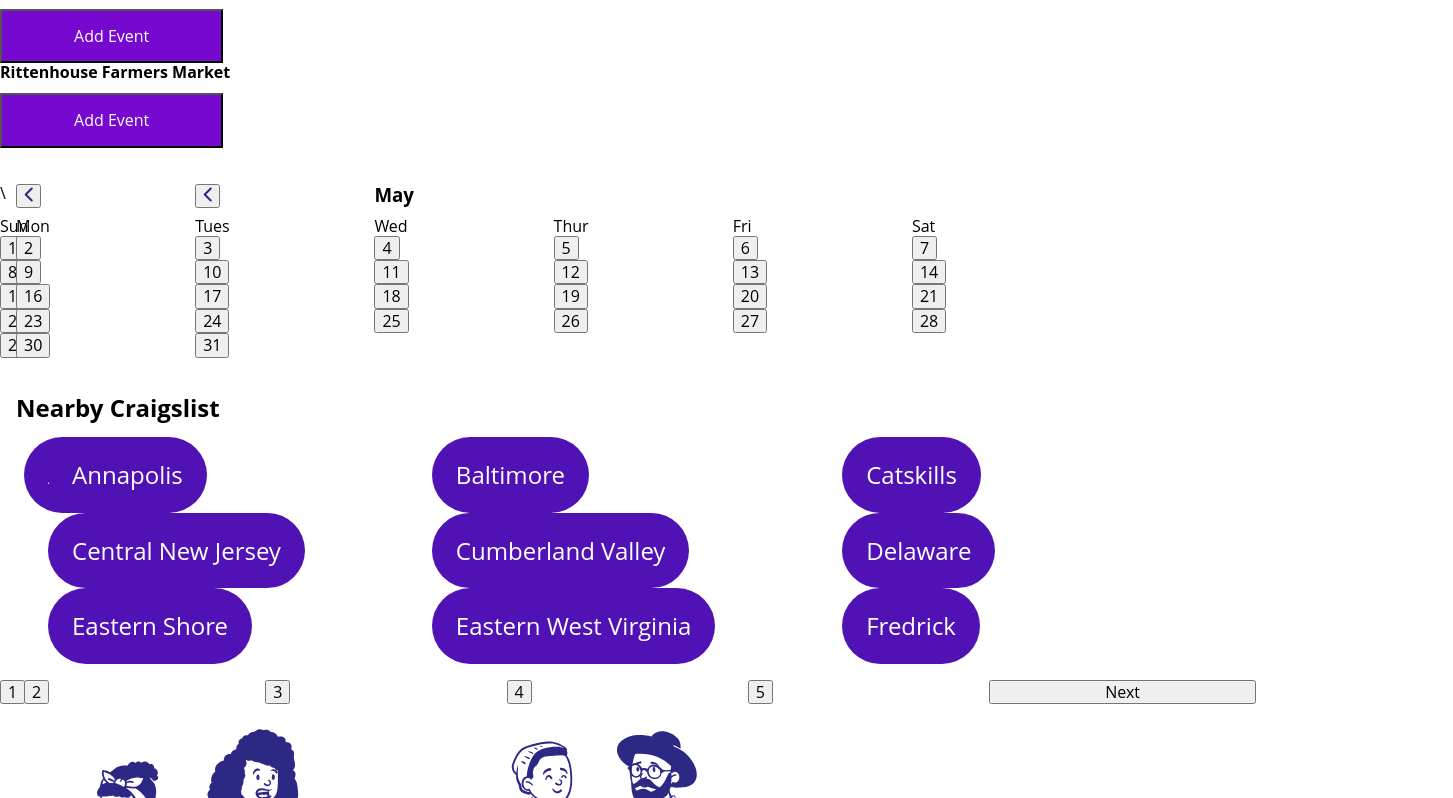
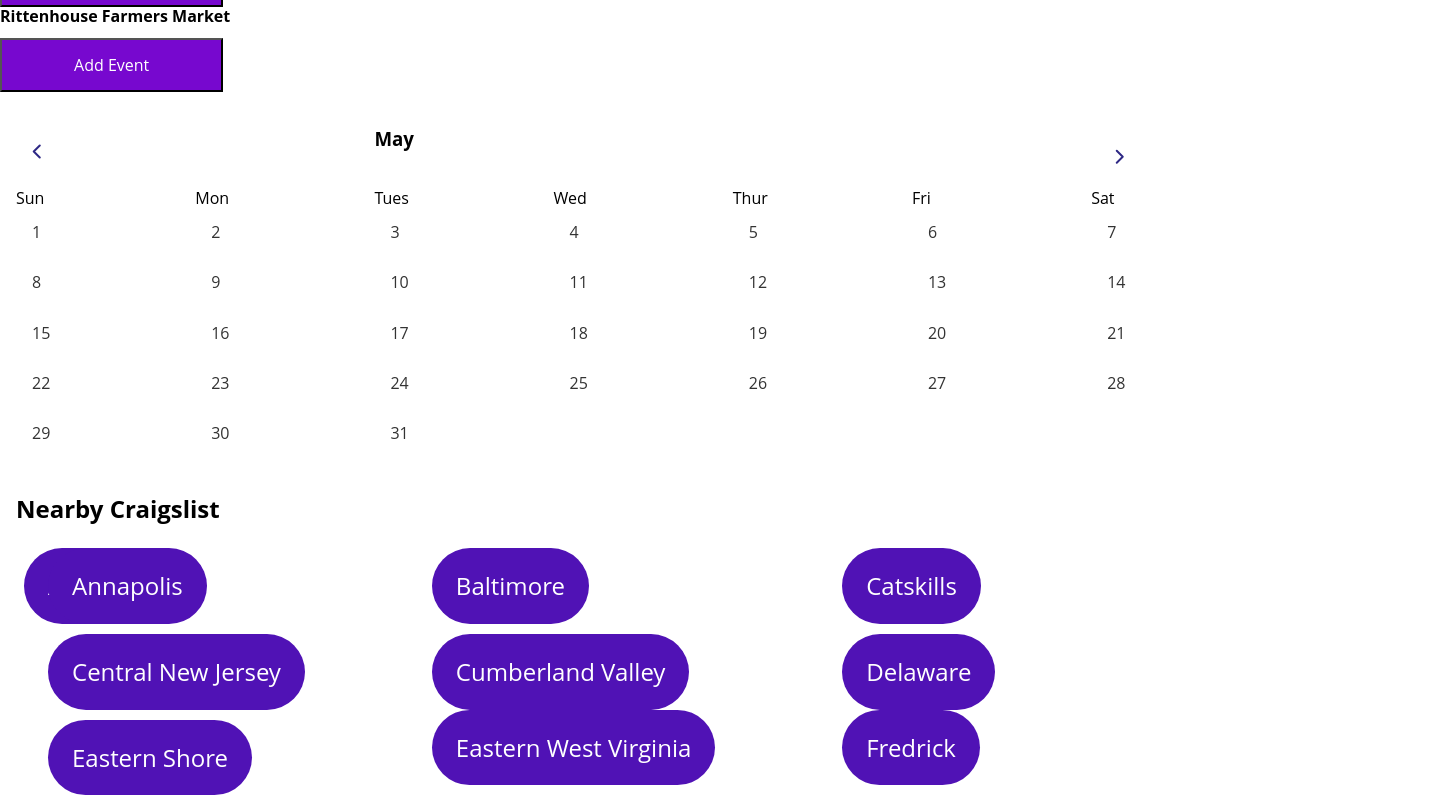
Before and after one commit to bluekoenig/Final-Craigslist-Buildout, a website: page deploy/index.html in a window 1280 px wide. Shown: the part 2943-3741 px from the top of the page, 1453 px wide, since content can reach past the window. Drawn offline with Linux system fonts and the light colour scheme.

Commit message:
it be workin!

```diff
--- a/deploy/index.html
+++ b/deploy/index.html
@@ -144,10 +144,10 @@
                     <section class="mega-calendar">
 
 
-                        <ul class="days-of-week">\
-                            <li>  <button class="l-but"> <img src="images/Vector.svg" alt=""> </button> </li>
-                            <li>  <button class="r-but"> <img src="images/Vector.svg" alt=""> </button>            </li>
-                            <li> <h3 class="month">May</h3> </li>
+                        <ul>
+                            <li class="l-but">  <button > <img src="images/Vector.svg" alt=""> </button> </li>
+                            <li class="r-but">  <button > <img src="images/chevron-right.svg" alt=""> </button>            </li>
+                            <li class="month"> <h3 >May</h3> </li>
                             <li class="sun">Sun</li>
                             <li class="mon">Mon</li>
                             <li class="tue">Tues</li>
@@ -192,7 +192,7 @@
 
 
                 </section>
-    <section id="nearby" class="featured">
+    <section id="nearby">
                         <section>
                             <h2>Nearby Craigslist</h2>
 
--- a/dev/scss/sections/_featured.scss
+++ b/dev/scss/sections/_featured.scss
@@ -2,6 +2,7 @@
     h2{
         margin-top: 24px;
         margin-left: 16px;
+        // temporary
         display: grid;
 
     }
@@ -10,8 +11,8 @@
     display: grid;
     grid-template-columns: 24px auto auto auto auto auto 24px;
     grid-template-areas:
-    "b1 b2 b3 b4 b4"
-    ". b5 b6 b7 .";
+    ". b1 b2 b3 b4 b4 ."
+    ". b5 b6 b7 b8 . .";
     width: 100%;
 }
 
@@ -20,24 +21,36 @@
 
 .b1{
     grid-area: b1;
+    margin-top: 10px;
 }
 
 .b2{
     grid-area: b2;
+    margin-top: 10px;
 }
 
 .b3{
     grid-area: b3;
+    margin-top: 10px;
 }
 .b4{
     grid-area: b4;
+    margin-top: 10px;
 }
 .b5{
     grid-area: b5;
+    margin-top: 10px;
 }
 .b6{
     grid-area: b6;
+    margin-top: 10px;
 }
 .b7{
     grid-area: b7;
+    margin-top: 10px;
 }
+
+.b8{
+    grid-area: b8;
+    margin-top: 10px;
+}
--- a/dev/scss/sections/_homec.scss
+++ b/dev/scss/sections/_homec.scss
@@ -13,35 +13,62 @@
         }
 
 .mega-calendar{
+    border: 5px;
+    border-color: var(--tulip);
+
+button{
+    background-color: var(--white);
+color: var(--dark-gray);
+border: none;
+    padding: 16px;
+    cursor: pointer;
+    transition: .25s;
+
+    &:hover{
+      background-color: var(--tulip);
+      color: var(--white);
+      border-radius: 50px;
+    }
+}
+
     ul{
         margin-top: 36px;
         margin-bottom: 36px;
         display: grid;
         grid-template-columns: 16px 14% 14% 14% 14% 14% 14% 14% 16px;
         grid-template-areas:
-        "l-but .  month month month . r-but"
-        "sun mon tue wed thur fri sat"
-        "c1 c2 c3 c4 c5 c6 c7"
-        "c8 c9 c10 c11 c12 c13 c14"
-        "c15 c16 c17 c18 c19 c20 c21"
-        "c22 c23 c24 c25 c26 c27 c28"
-        "c29 c30 c31 . . . .";
+        ". l-but .  month month month . r-but ."
+        ". sun mon tue wed thur fri sat ."
+        ". c1 c2 c3 c4 c5 c6 c7 ."
+        ". c8 c9 c10 c11 c12 c13 c14 ."
+        ". c15 c16 c17 c18 c19 c20 c21 ."
+        ". c22 c23 c24 c25 c26 c27 c28 ."
+        ". c29 c30 c31 . . . . .";
     }
 
     }
 
 
 
+
+
 .l-but{
-    grid-area: l-but;
+
+        grid-area: l-but;
+
+
 }
 
 .r-but{
-    grid-area: r-but;
+
+      grid-area: r-but;
+
 }
 .month{
 
-        grid-area: month;
+    grid-area: month;
+
+
 
 
 }
--- a/dev/scss/sections/_more.scss
+++ b/dev/scss/sections/_more.scss
@@ -11,11 +11,11 @@
     display: grid;
     grid-template-columns: 24px auto auto auto auto auto 24px;
     grid-template-areas:
-    ". b1 b2 b2 b3"
-    "b4 b4 b5 b6 ."
-    ". b7 b8 b9 b9"
-    "b10 b10 b11 b12 ."
-    ". b13 b14 b14 .";
+    ". . b1 b2 b2 b3 ."
+    ". b4 b4 b5 b6 . ."
+    ". . b7 b8 b9 b9 ."
+    ". b10 b10 b11 b12 . ."
+    ". . b13 b14 b14 . .";
 
 }
 
@@ -54,6 +54,18 @@
 .b10{
     grid-area: b10;
 }
+.b11{
+    grid-area: b11;
+}
+.b12{
+    grid-area: b12;
+}
+.b13{
+    grid-area: b13;
+}
+.b14{
+    grid-area: b14;
+}
 
 .back-top{
     button{
```
Also changed, not shown: deploy/css/styles.css, deploy/images/chevron-right.svg (added), 3 other files.
